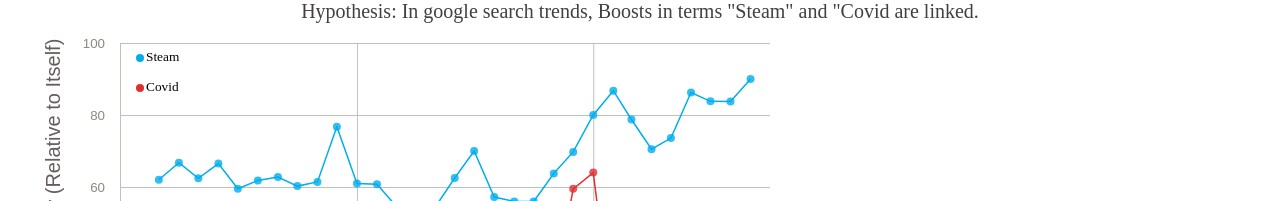
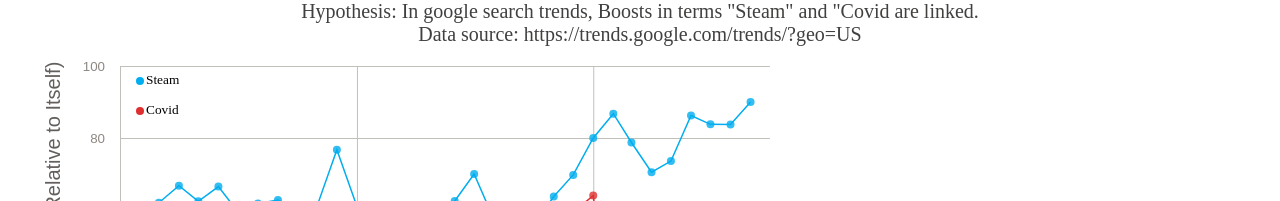
Before and after one commit to zuke0000/Data-Visualization, a plain HTML site: page scatterPlot.html in a window 1280 px wide. Shown: the top 201 px of the page. Drawn offline with nearby package versions, Linux system fonts and the light colour scheme.

Commit message:
added source

```diff
--- a/scatterPlot.html
+++ b/scatterPlot.html
@@ -28,6 +28,7 @@
     </style>
 
     <header style="font-size: 15pt; color: #42403f; text-align: center;">Hypothesis: In google search trends, Boosts in terms "Steam" and "Covid are linked.</header>
+    <header style="font-size: 15pt; color: #42403f; text-align: center;">Data source: https://trends.google.com/trends/?geo=US</header>
   </head>
   <body>
     <svg width="800" height="500"></svg>
```
